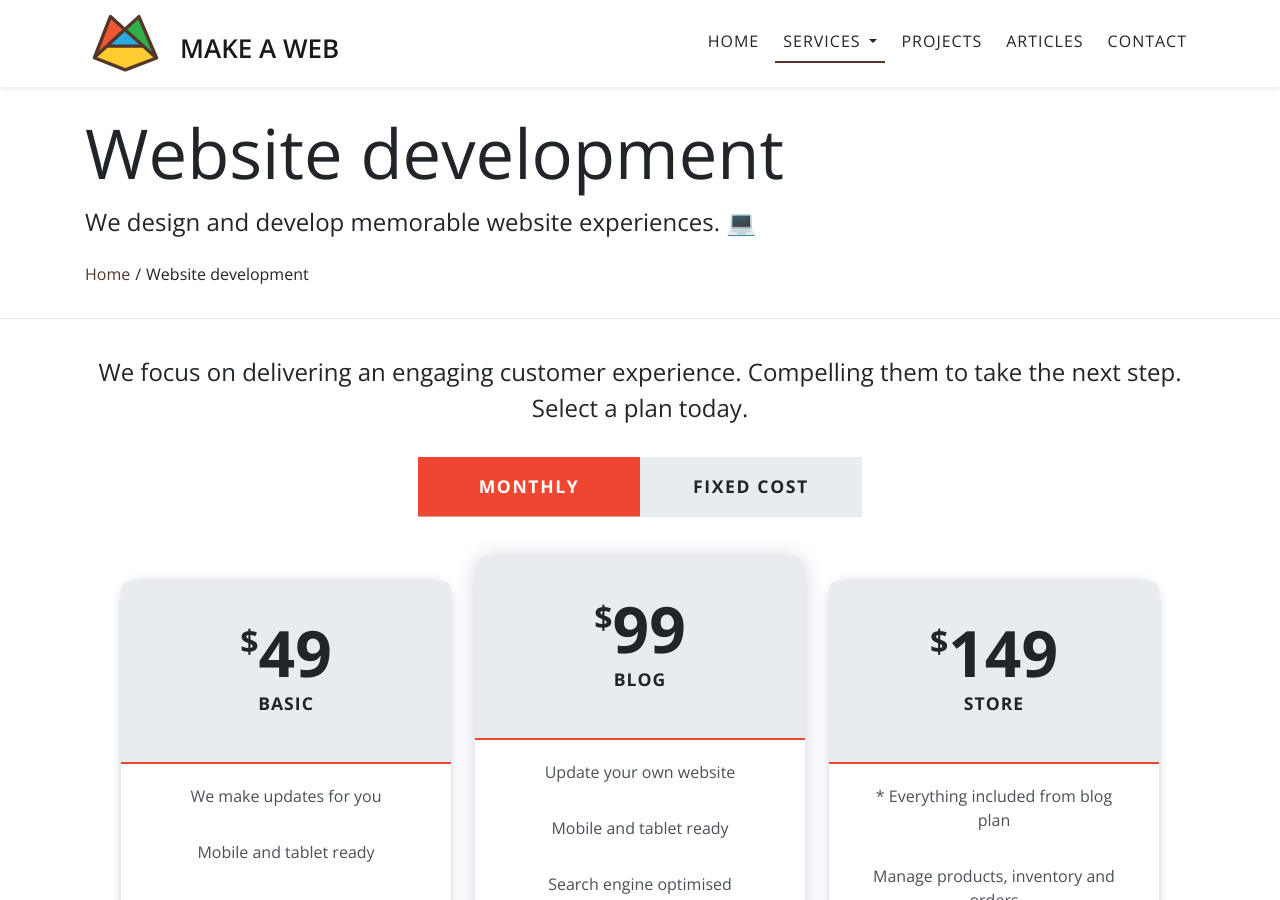
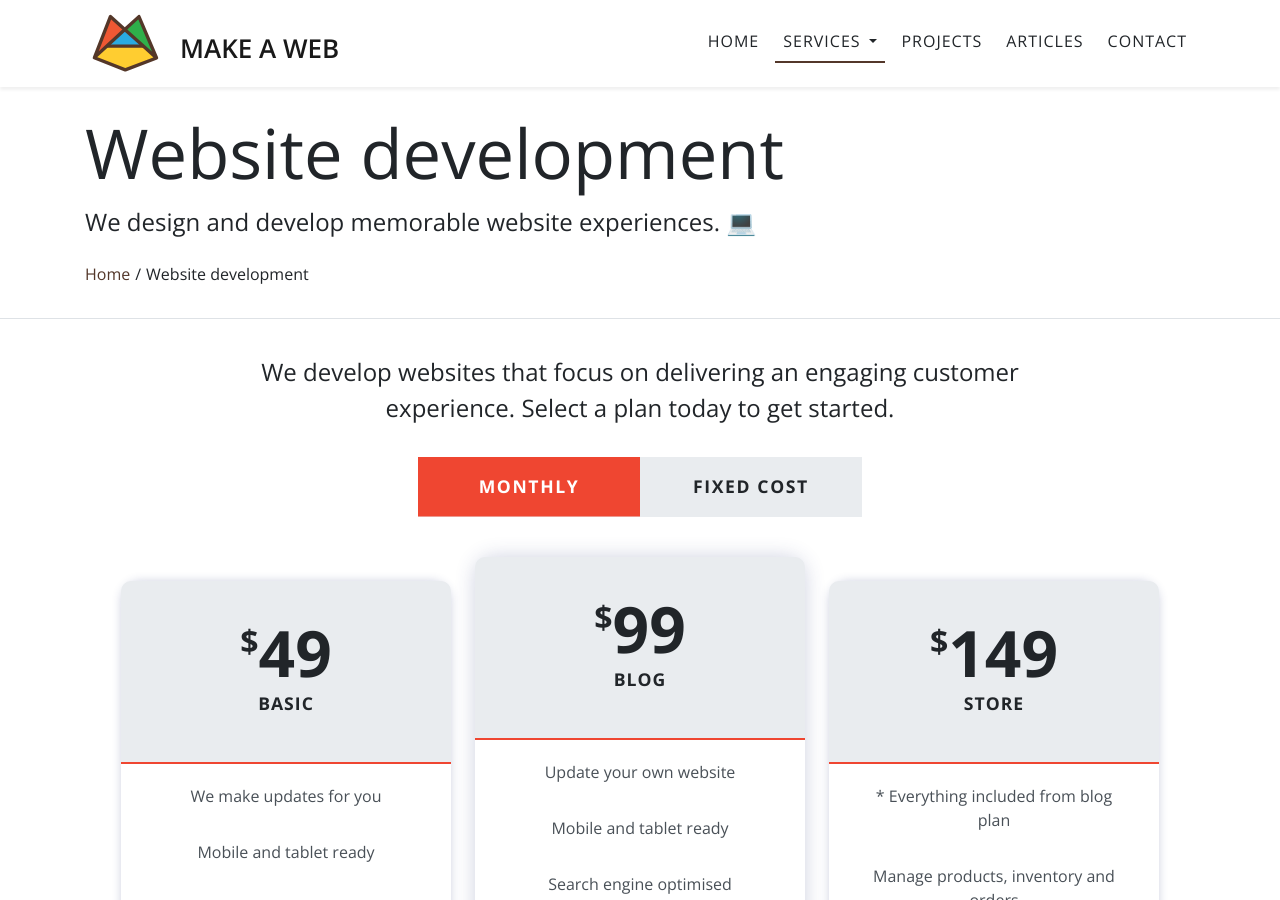
Before and after one commit to makeaweb/maw, a Jekyll site: the page built from services/website-development/index.html, in a window 1280 px wide and 900 px high. Built offline with Jekyll 4.4.1, drawn with Linux system fonts in a browser that asks for light colours; nearby versions of some CDN libraries; comment, search, counter and statistics services are not loaded.

Commit message:
Updated design

```diff
--- a/services/website-development/index.html
+++ b/services/website-development/index.html
@@ -8,10 +8,12 @@ og_image: website-development
 {% include intro-section.html %}
 <div id="website-development" class="container-fluid">
     <div class="container">
+        <div class="row justify-content-center">
+            <div class="col-12 col-lg-9 text-center mb-3">
+                <p class="lead">We develop websites that focus on delivering an engaging customer experience. Select a plan today to get started.</p>
+            </div>
+        </div>
         <div class="row">
-            <div class="col-12 text-center mb-3">
-                <p class="lead">We focus on delivering an engaging customer experience. Compelling them to take the next step. Select a plan today.</p>
-            </div>
             <div class="col-12">
                 <div id="toggle-container">
                 	<div class="toggle-inner-container">
```
Also changed, not shown: services/digital-marketing/index.html (+5 -3 lines), services/ux-design/index.html (+5 -3 lines), 4 other files.
